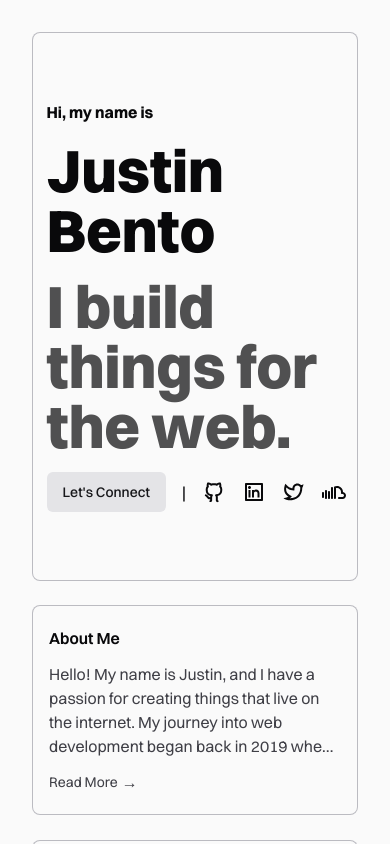
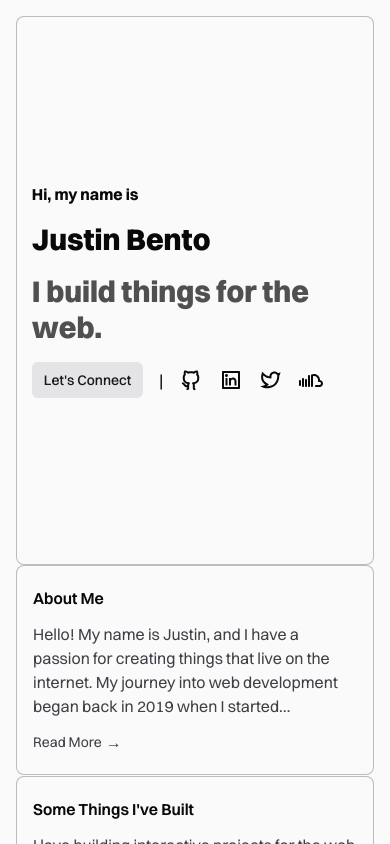
Before and after one commit to Justin-Bento/portfolio, a Next.js app: page / in a window 390 px wide. Shown: the top 844 px of the page. Built offline with nearby package versions, Linux system fonts and the light colour scheme.

Commit message:
Updated spacing, typography, and grid alignment.

```diff
--- a/app/(frontend)/page.tsx
+++ b/app/(frontend)/page.tsx
@@ -6,16 +6,16 @@ import { RiGithubLine, RiLinkedinBoxLine, RiSoundcloudLine, RiTwitterLine } from
 export default function Home() {
   return (
     <>
-      <main className="grid grid-cols-1 md:grid-cols-12 gap-6 p-8 max-h-dvh ">
+      <main className="grid grid-cols-1 md:grid-cols-12 p-4 lg:gap-6 lg:p-8 max-h-dvh ">
         {/* Main Hero Section */}
         <Card className="col-span-12 h-[65dvh] flex items-center justify-center">
           <div className="space-y-4 w-11/12 mx-auto">
             <p className="scroll-m-20 font-bold text-md">Hi, my name is</p>
-            <h1 className="scroll-m-20 font-extrabold text-6xl">Justin Bento</h1>
-            <p className="scroll-m-20 font-extrabold text-6xl opacity-70">I build things for the web.</p>
+            <h1 className="scroll-m-20 font-extrabold text-3xl lg:text-6xl">Justin Bento</h1>
+            <p className="scroll-m-20 font-extrabold text-3xl lg:text-6xl opacity-70">I build things for the web.</p>
             <div className="flex items-center gap-4">
               <Link href="/contact">
-                <Button variant="secondary" className="bg-gray-200 hover:bg-gray-200/70">
+                <Button variant="secondary" size="sm" className="bg-gray-200 hover:bg-gray-200/70">
                   Let&#39;s Connect
                 </Button>
               </Link>
```
